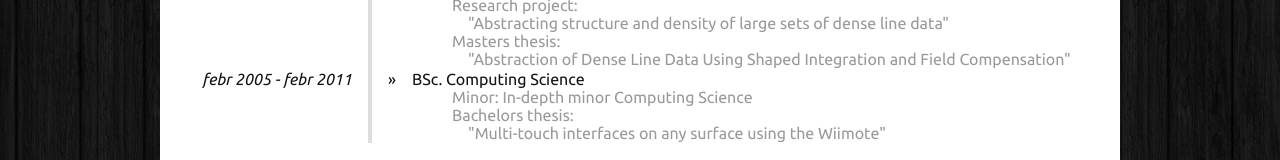
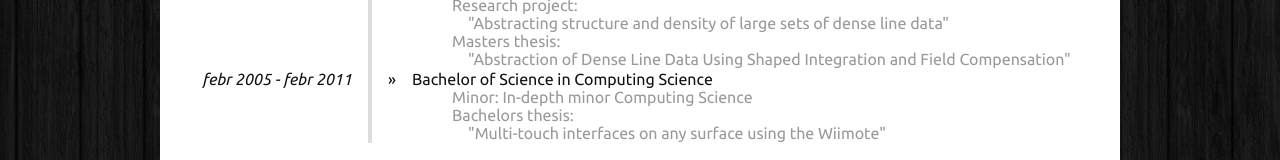
Before and after one commit to DZittersteyn/html-resume, a plain HTML site: page html-resume/resume.html in a window 1280 px wide. Shown: the part 452-612 px from the top of the page. Drawn offline with Linux system fonts and the light colour scheme; a web font is replaced by a local one.

Commit message:
Well that's not really consistest, is it..

```diff
--- a/html-resume/resume.html
+++ b/html-resume/resume.html
@@ -105,7 +105,7 @@
 								</p>
 							</th>
 							<td>
-								<p class="title">BSc. Computing Science</p>
+								<p class="title">Bachelor of Science in Computing Science</p>
 								<p class="desc 5 15">Minor: In-depth minor Computing Science</p>
 								<p class="desc 1 5 15">Bachelors thesis:</p>
 								<p class="detail 1 5 15">"Multi-touch interfaces on any surface using the Wiimote"</p>
```
